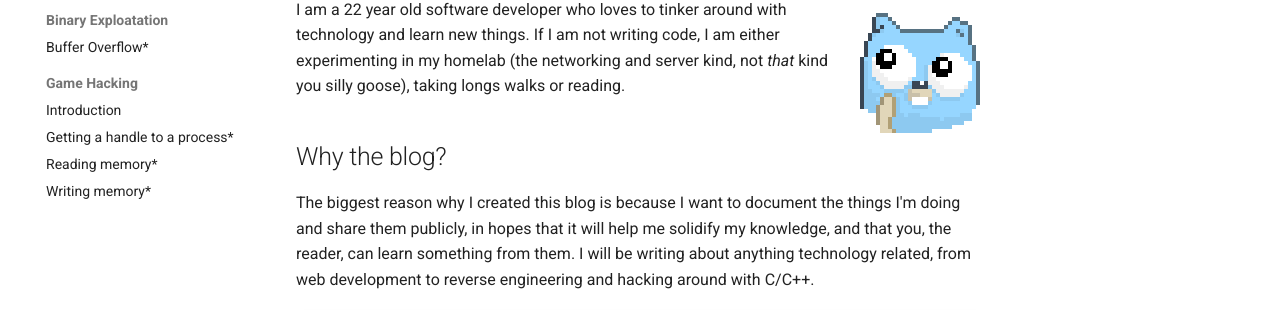
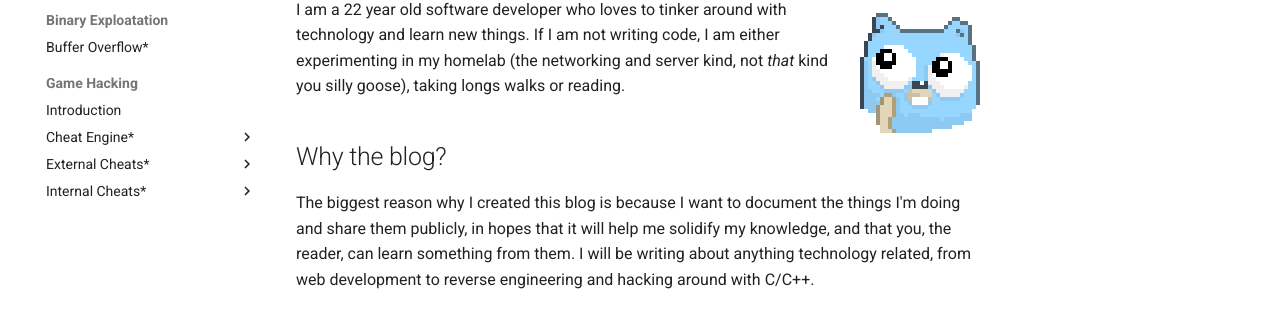
Before and after one commit to XiovV/blog, an MkDocs documentation site: the page built from docs/index.md, in a window 1280 px wide. Shown: the part 234-544 px from the top of the page. Built offline with MkDocs 1.6.1 and Material for MkDocs 9.7.7, drawn with Linux system fonts in a browser that asks for light colours; some of the changed lines change nothing that is shown.

Commit message:
populate the sidebar

```diff
--- a/mkdocs.yml
+++ b/mkdocs.yml
@@ -28,6 +28,15 @@ nav:
 
   - Game Hacking:
       - Introduction: game_hacking/introduction
-      - Getting a handle to a process*: binary_exploatation/buffer_overflow
-      - Reading memory*: binary_exploatation/buffer_overflow
-      - Writing memory*: binary_exploatation/buffer_overflow
+      - Cheat Engine*:
+          - Scanning for values*: binary_exploatation/buffer_overflow
+          - Defeating DMA*: binary_exploatation/buffer_overflow
+      - External Cheats*:
+          - Getting a handle to a process*: binary_exploatation/buffer_overflow
+          - Reading memory*: binary_exploatation/buffer_overflow
+          - Writing memory*: binary_exploatation/buffer_overflow
+      - Internal Cheats*:
+          - Writing our own DLL*: binary_exploatation/buffer_overflow
+          - DLL Injection*: binary_exploatation/buffer_overflow
+          - Reading memory*: binary_exploatation/buffer_overflow
+          - Writing memory*: binary_exploatation/buffer_overflow
```
